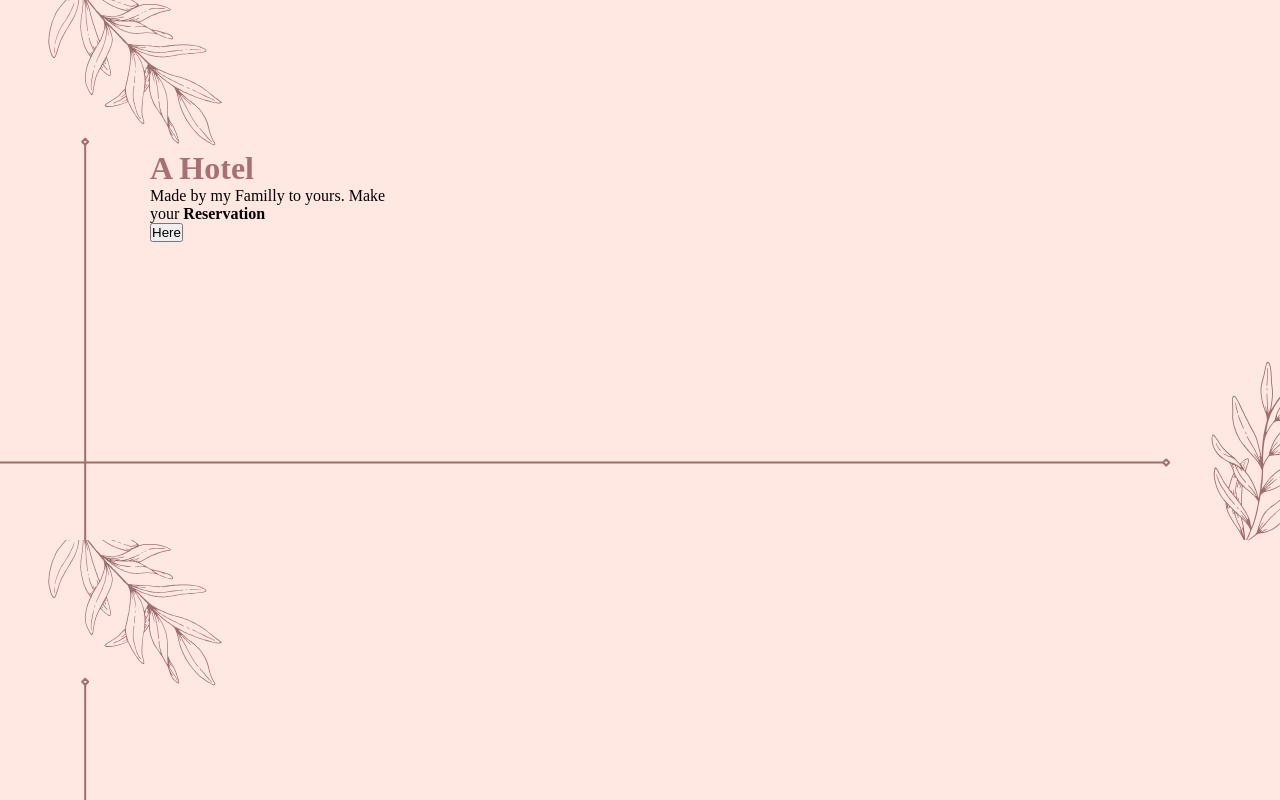
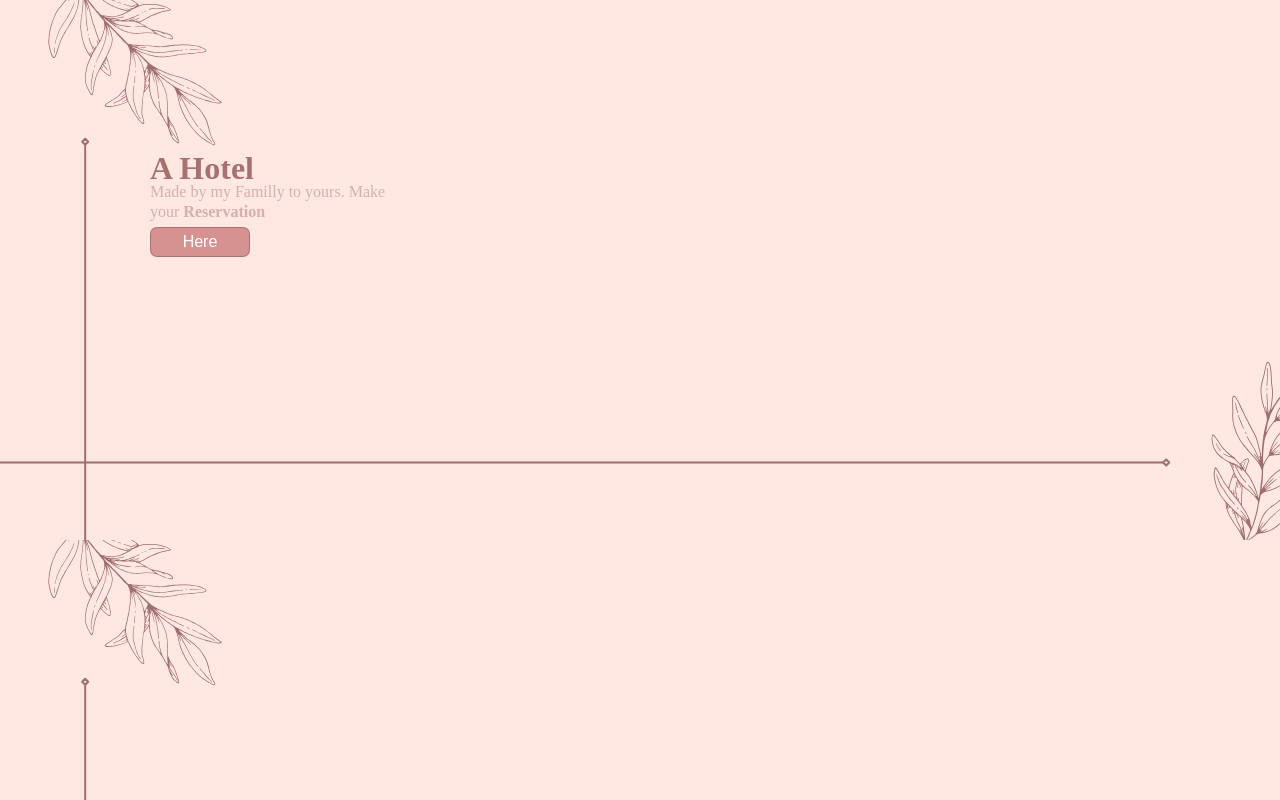
Before and after one commit to johanpq/A-Hotel, a plain HTML site: page index.html in a window 1280 px wide. Drawn offline with Linux system fonts and the light colour scheme.

Commit message:
testando novamente

```diff
--- a/assets/css/mobilefirst/style.css
+++ b/assets/css/mobilefirst/style.css
@@ -32,7 +32,7 @@ h1 {
 
 }
 
-/* header div p {
+ header div p {
     color: rgba(167, 113, 113, 0.466);
     font-size: 1em;
     margin-bottom: 10px;
@@ -88,4 +88,3 @@ ul {
     font-size: 1.5em;
     list-style: circle;
 }
-*/
```
